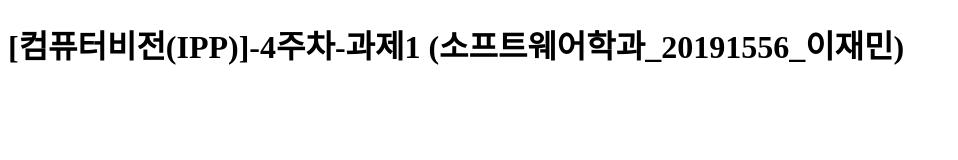
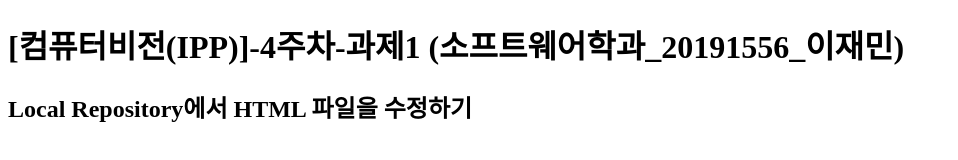
Before and after one commit to olznmin/Computer_Vision, a plain HTML site: page index.html in a window 1280 px wide. Shown: the whole page, without its empty margins (0-958 px from the left). Drawn offline with Linux system fonts and the light colour scheme.

Commit message:
Update index.html

```diff
--- a/index.html
+++ b/index.html
@@ -8,5 +8,6 @@
 </head>
 <body>
     <h1>[컴퓨터비전(IPP)]-4주차-과제1 (소프트웨어학과_20191556_이재민)</h2>
+    <h2>Local Repository에서 HTML 파일을 수정하기</h2>
 </body>
 </html>
```
